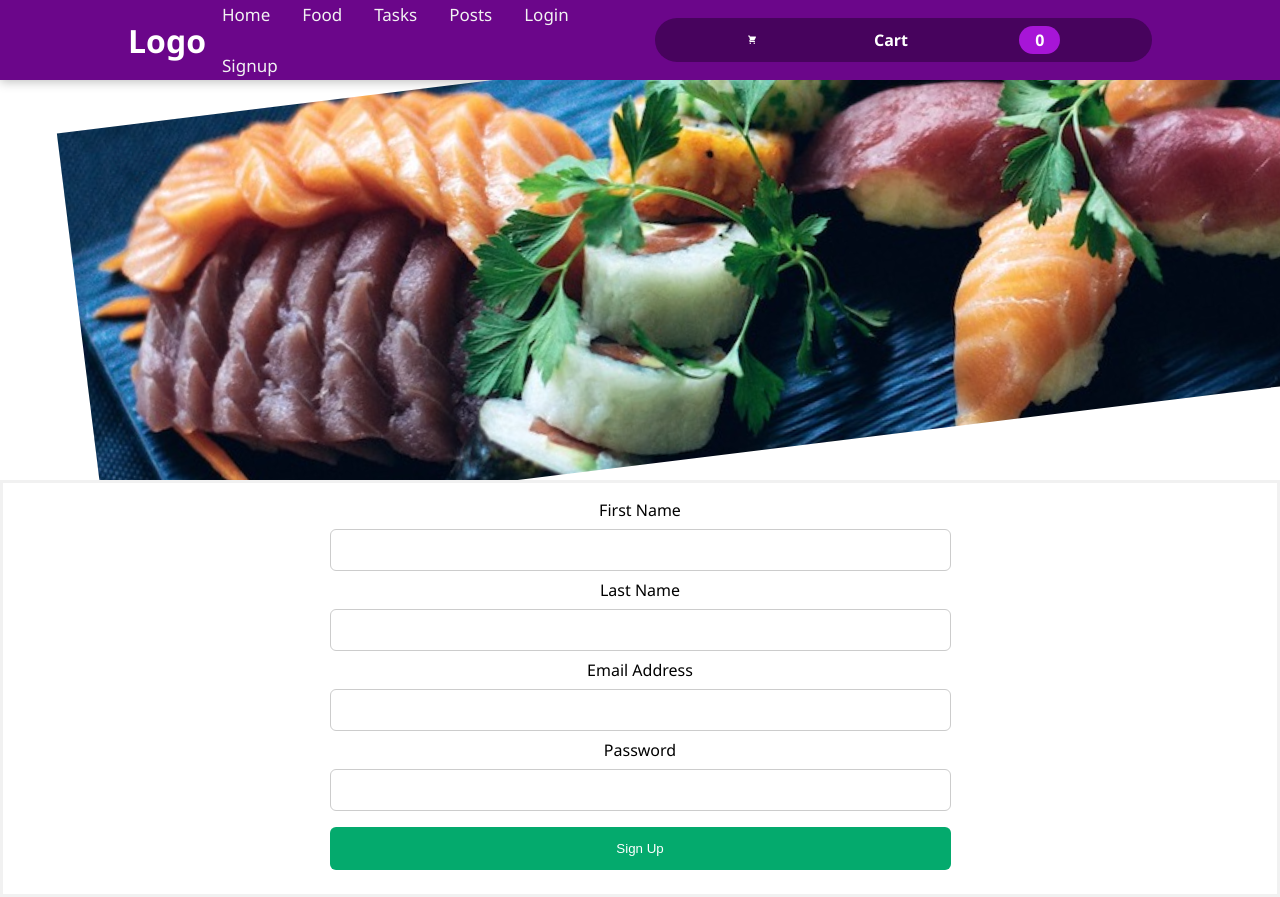
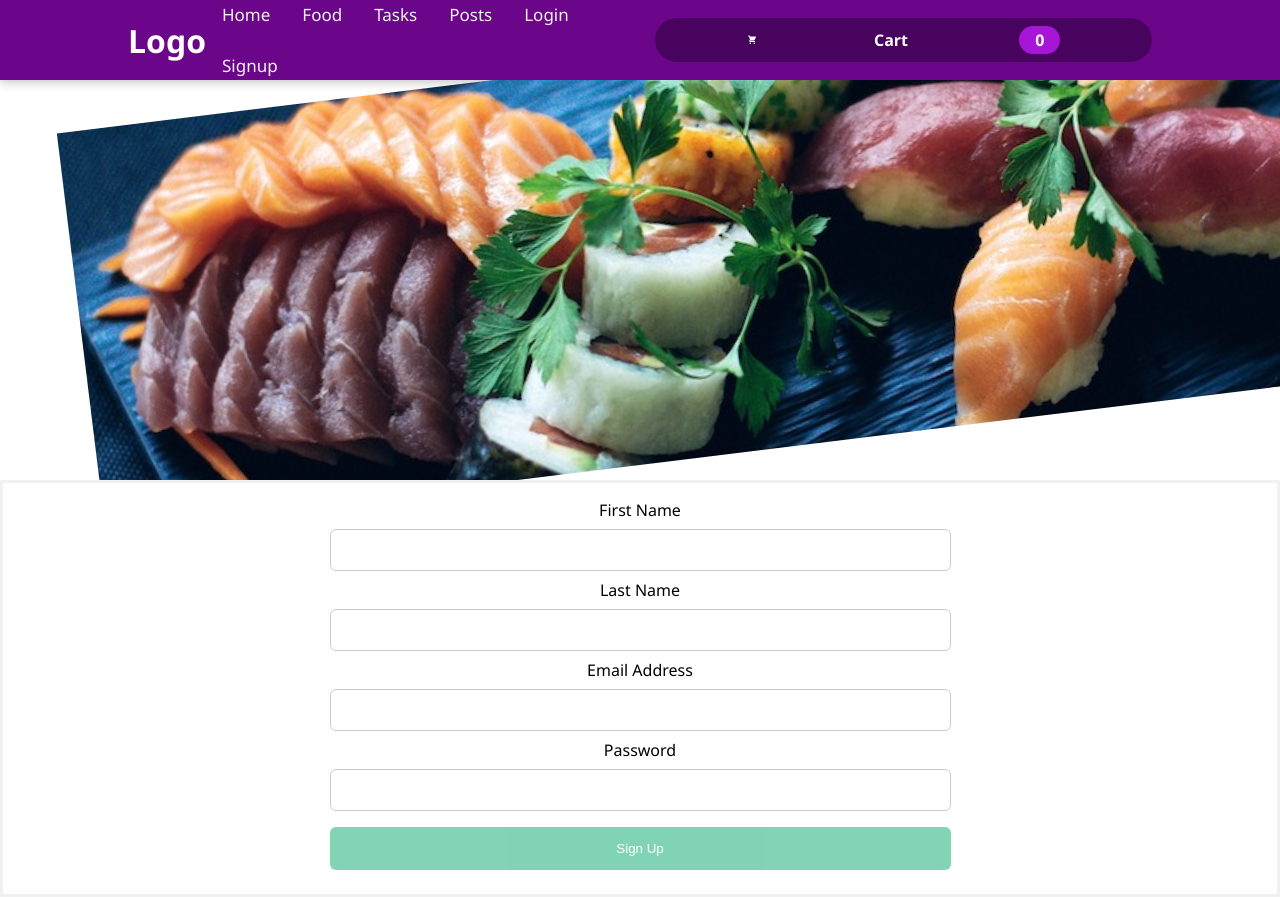
Before and after one commit to Danets/portfolio, a React (Create React App) app: page /signup in a window 1280 px wide. Built offline with nearby package versions, Linux system fonts and the light colour scheme.

Commit message:
Was fixed the disabling of Submit button

```diff
--- a/src/pages/signup/Signup.js
+++ b/src/pages/signup/Signup.js
@@ -32,8 +32,9 @@ const Signup = () => {
       initialValues={initialValues}
       validationSchema={validationSchema}
       onSubmit={handleSubmit}
+      validateOnMount
     >
-      {({ isSubmitting }) => (
+      {({ isValid, isSubmitting }) => (
         <Form>
           <label htmlFor="firstName">First Name</label>
           <Field name="firstName" type="text" id="firstName" />
@@ -59,7 +60,7 @@ const Signup = () => {
             {(msg) => <div className={styles["text-error"]}>{msg}</div>}
           </ErrorMessage>
 
-          <button type="submit" disabled={isSubmitting}>
+          <button type="submit" disabled={!isValid || isSubmitting}>
             Sign Up
           </button>
         </Form>
```
